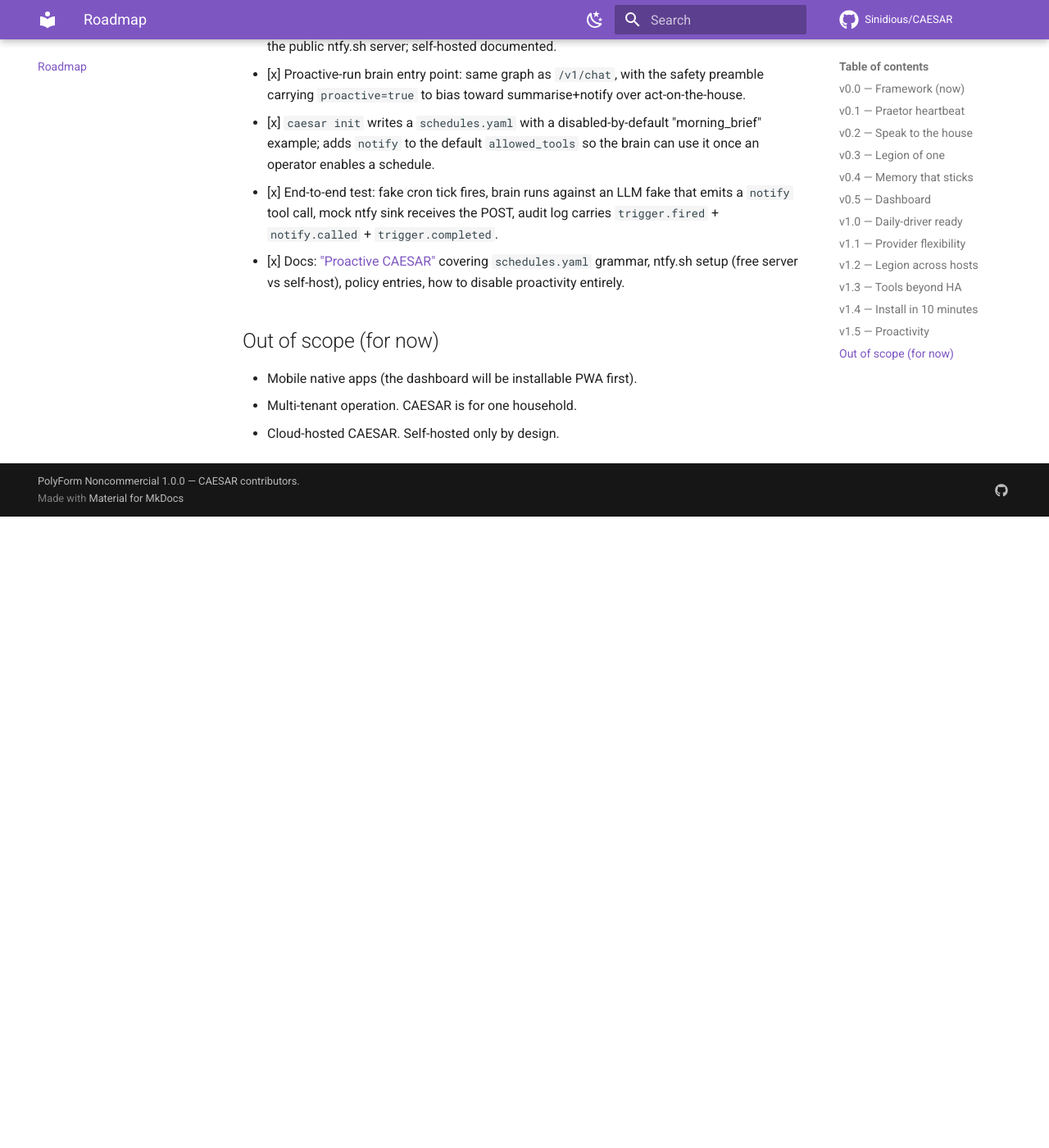
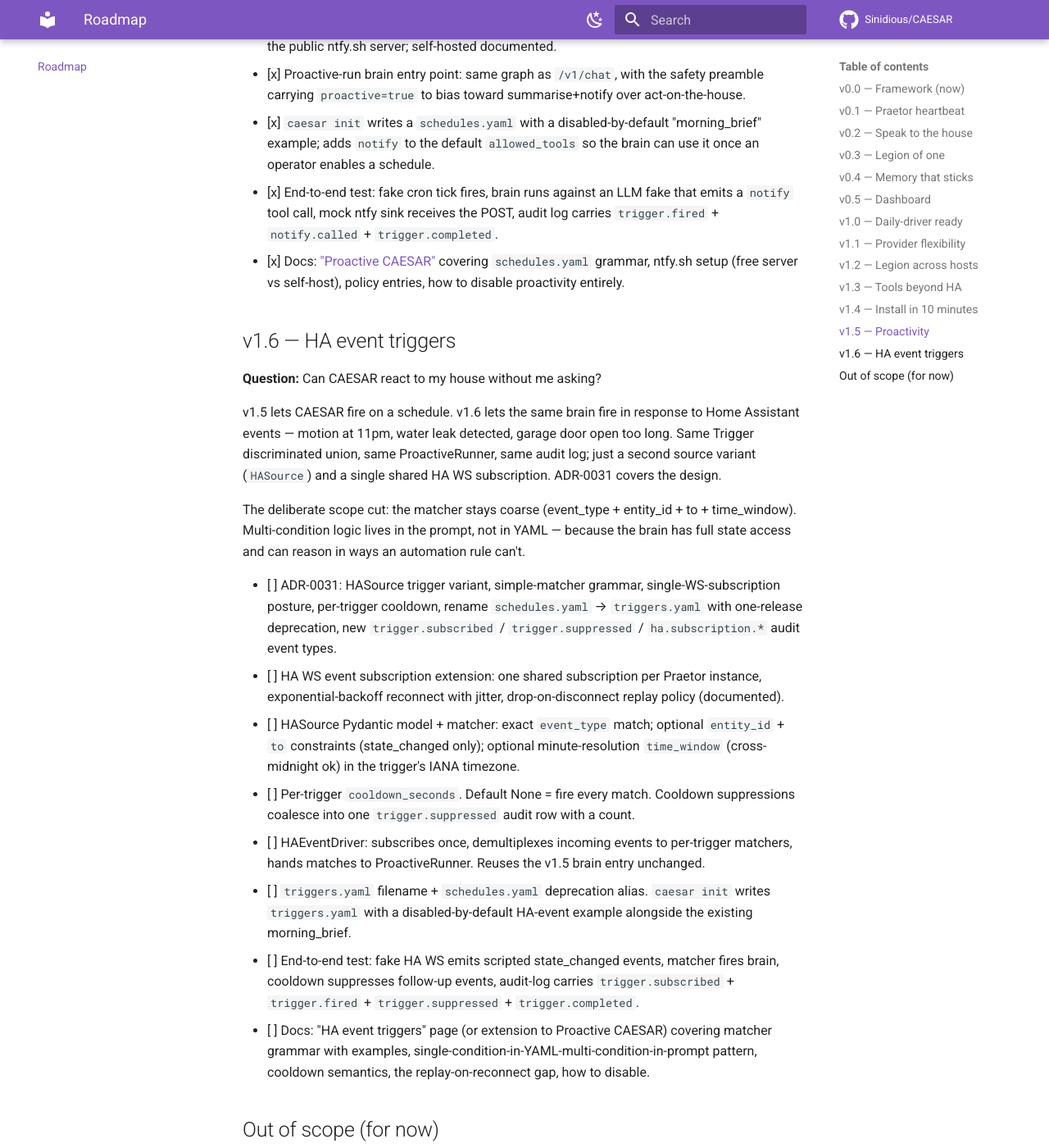
Before and after one commit to Sinidious/CAESAR, an MkDocs documentation site: the page built from docs/ROADMAP.md, in a window 1280 px wide and 1400 px high, scrolled down 4878 px. Shown: the whole window at 82% size. Built offline with MkDocs 1.6.1 and Material for MkDocs 9.7.7, drawn with Linux system fonts in a browser that asks for light colours; comment, search, counter and statistics services are not loaded; before the commit the page ends 5508 px from its top, so only the background shows below that.

Commit message:
docs: plan v1.6 — HA event triggers (ADR-0031) (#80)

```diff
--- a/docs/ROADMAP.md
+++ b/docs/ROADMAP.md
@@ -220,6 +220,52 @@ design.
       self-host), policy entries, how to disable proactivity
       entirely.
 
+## v1.6 — HA event triggers
+
+**Question:** Can CAESAR react to my house without me asking?
+
+v1.5 lets CAESAR fire on a schedule. v1.6 lets the same brain fire
+in response to Home Assistant events — motion at 11pm, water leak
+detected, garage door open too long. Same Trigger discriminated
+union, same ProactiveRunner, same audit log; just a second source
+variant (`HASource`) and a single shared HA WS subscription.
+ADR-0031 covers the design.
+
+The deliberate scope cut: the matcher stays coarse (event_type +
+entity_id + to + time_window). Multi-condition logic lives in the
+prompt, not in YAML — because the brain has full state access and
+can reason in ways an automation rule can't.
+
+- [ ] ADR-0031: HASource trigger variant, simple-matcher grammar,
+      single-WS-subscription posture, per-trigger cooldown, rename
+      `schedules.yaml` → `triggers.yaml` with one-release deprecation,
+      new `trigger.subscribed` / `trigger.suppressed` /
+      `ha.subscription.*` audit event types.
+- [ ] HA WS event subscription extension: one shared subscription per
+      Praetor instance, exponential-backoff reconnect with jitter,
+      drop-on-disconnect replay policy (documented).
+- [ ] HASource Pydantic model + matcher: exact `event_type` match;
+      optional `entity_id` + `to` constraints (state_changed only);
+      optional minute-resolution `time_window` (cross-midnight ok)
+      in the trigger's IANA timezone.
+- [ ] Per-trigger `cooldown_seconds`. Default None = fire every match.
+      Cooldown suppressions coalesce into one `trigger.suppressed`
+      audit row with a count.
+- [ ] HAEventDriver: subscribes once, demultiplexes incoming events
+      to per-trigger matchers, hands matches to ProactiveRunner.
+      Reuses the v1.5 brain entry unchanged.
+- [ ] `triggers.yaml` filename + `schedules.yaml` deprecation alias.
+      `caesar init` writes `triggers.yaml` with a disabled-by-default
+      HA-event example alongside the existing morning_brief.
+- [ ] End-to-end test: fake HA WS emits scripted state_changed events,
+      matcher fires brain, cooldown suppresses follow-up events,
+      audit-log carries `trigger.subscribed` + `trigger.fired` +
+      `trigger.suppressed` + `trigger.completed`.
+- [ ] Docs: "HA event triggers" page (or extension to Proactive
+      CAESAR) covering matcher grammar with examples,
+      single-condition-in-YAML-multi-condition-in-prompt pattern,
+      cooldown semantics, the replay-on-reconnect gap, how to disable.
+
 ## Out of scope (for now)
 
 - Mobile native apps (the dashboard will be installable PWA first).
--- a/mkdocs.yml
+++ b/mkdocs.yml
@@ -113,6 +113,7 @@ nav:
       - "0028 — Tools beyond HA": adr/0028-tools-beyond-ha.md
       - "0029 — Docker distribution + `caesar init`": adr/0029-docker-distribution-and-init.md
       - "0030 — Proactivity: schedules + ntfy.sh": adr/0030-proactivity-schedules-and-ntfy.md
+      - "0031 — HA event triggers": adr/0031-ha-event-triggers.md
 
 validation:
   omitted_files: warn
```
Also changed, not shown: docs/adr/0031-ha-event-triggers.md (added, +308 -0 lines), docs/adr/README.md (+1 -0 lines).
